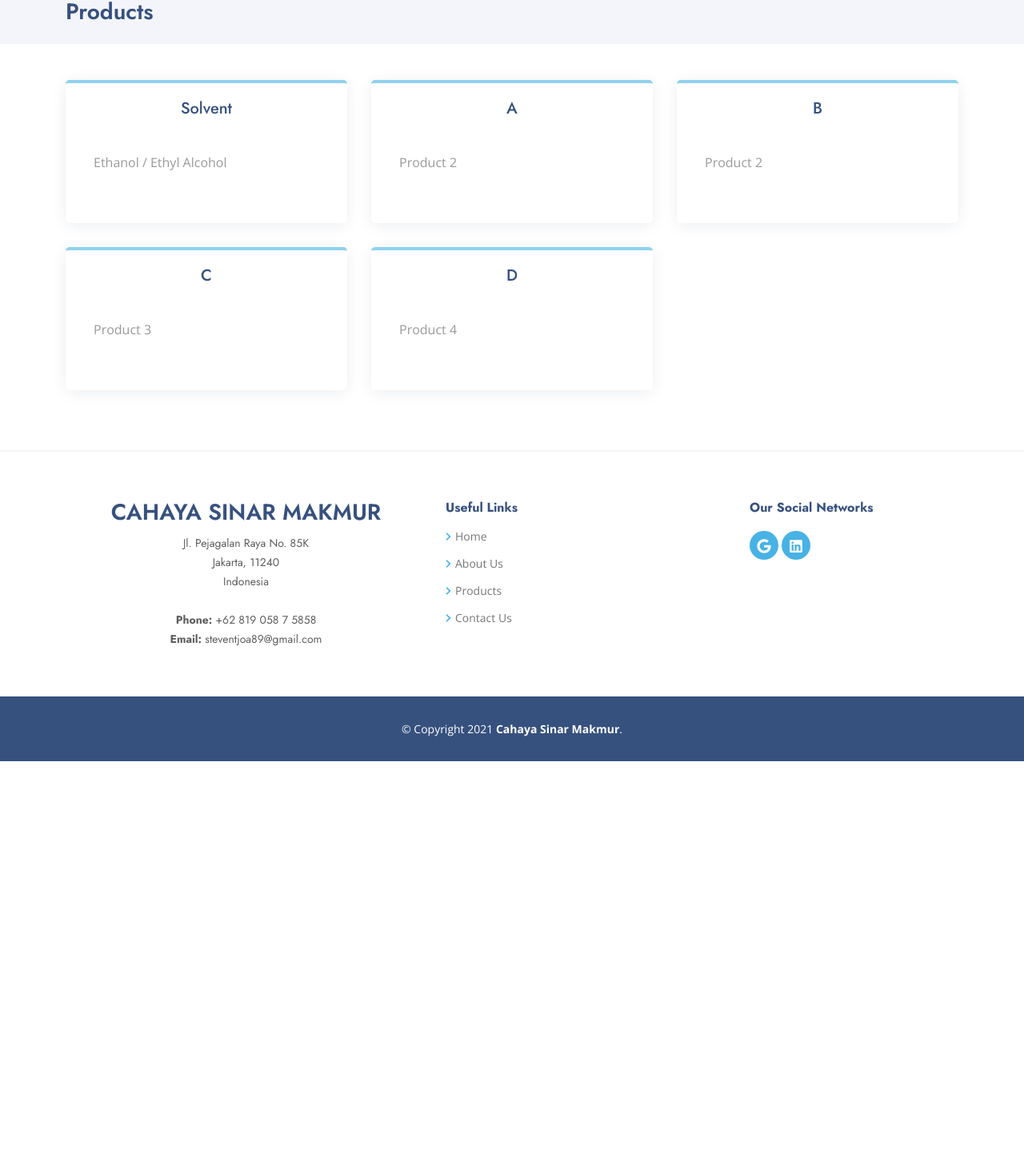
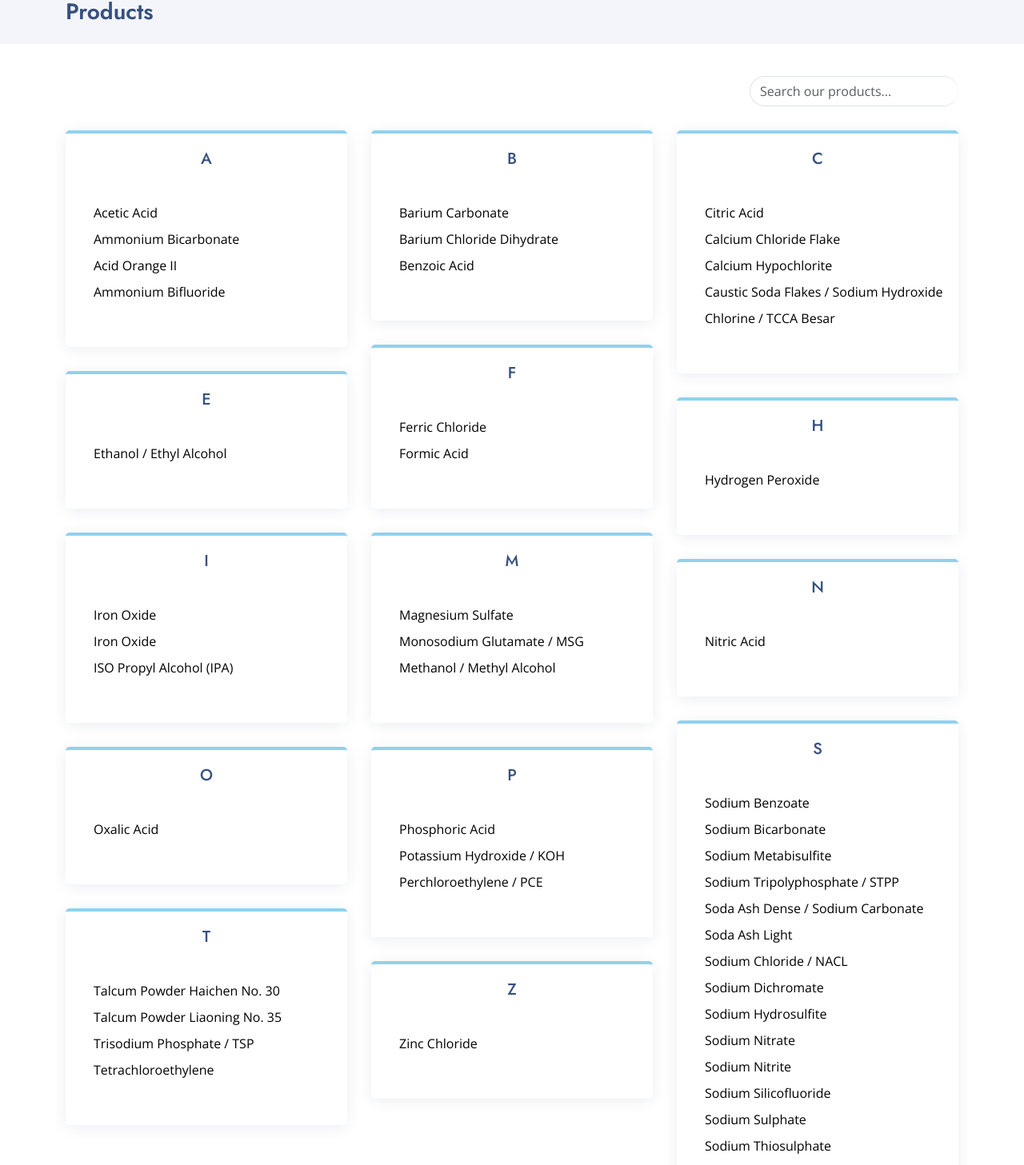
Before and after one commit to steventjoa89/cahaya-sinar-makmur, a React (Create React App) app: page /products in a window 1280 px wide. Shown: the part 120-1577 px from the top of the page at 80% size. Before the commit the page ends 1072 px from the top, so only its background shows below. Built offline with nearby package versions, Linux system fonts and the light colour scheme.

Commit message:
Product page done.

```diff
--- a/src/App.js
+++ b/src/App.js
@@ -3,7 +3,6 @@ import { Route, Routes } from "react-router-dom";
 import HomePage from "./pages/Home";
 import AboutUsPage from "./pages/AboutUs";
 import ProductPage from "./pages/Product";
-import ProductDetailsPage from "./pages/ProductDetails";
 import ContactUsPage from "./pages/ContactUs";
 import ScrollToTopOnRedirect from "./utils/scrollToTopOnRedirect";
 
@@ -15,7 +14,7 @@ function App() {
         <Route path="/" element={<HomePage />} exact />
         <Route path="/about-us" element={<AboutUsPage />} />
         <Route path="/products" element={<ProductPage />} />
-        <Route path="/products/:id" element={<ProductDetailsPage />} />
+        {/* <Route path="/products/:id" element={<ProductDetailsPage />} /> */}
         <Route path="/contact-us" element={<ContactUsPage />} />
       </Routes>
     </div>
--- a/src/data/data.js
+++ b/src/data/data.js
@@ -7,9 +7,9 @@ export const COMPANY_EMAIL = "steventjoa89@gmail.com";
 
 export const MENU_NAV = [
   { name: "Home", link: "/" },
-  { name: "About Us", menuName: 'about', link: "/about-us" },
-  { name: "Products", menuName: 'product', link: "/products" },
-  { name: "Contact Us", menuName: 'contact', link: "/contact-us" },
+  { name: "About Us", menuName: "about", link: "/about-us" },
+  { name: "Products", menuName: "product", link: "/products" },
+  { name: "Contact Us", menuName: "contact", link: "/contact-us" },
 ];
 
 export const PRODUCT_CATEGORIES = [
@@ -41,27 +41,81 @@ export const PRODUCT_CATEGORIES = [
 ];
 
 export const PRODUCTS = [
+  { id: 1, name: "Acetic Acid", origin: "Indonesia", weight: 25 },
+  { id: 2, name: "Ammonium Bicarbonate", origin: "China", weight: 25 },
+  { id: 3, name: "Citric Acid", origin: "China", weight: 25 },
+  { id: 4, name: "Magnesium Sulfate", origin: "China", weight: 25 },
+  { id: 5, name: "Monosodium Glutamate / MSG", origin: "China", weight: 25 },
+  { id: 6, name: "Sodium Benzoate", origin: "China", weight: 25 },
+  { id: 7, name: "Sodium Bicarbonate", origin: "China", weight: 25 },
+  { id: 8, name: "Sodium Metabisulfite", origin: "China", weight: 25 },
   {
-    id: 1,
-    name: "Ethanol / Ethyl Alcohol",
-    category: ["solvent"],
-    package: "Drum",
-    weight: 200,
-    description: "This is ethanol description.",
+    id: 9,
+    name: "Sodium Tripolyphosphate / STPP",
+    origin: "China",
+    weight: 25,
+  },
+  { id: 10, name: "Acid Orange II", origin: "China", weight: 25 },
+  { id: 11, name: "Ammonium Bifluoride", origin: "China", weight: 25 },
+  { id: 12, name: "Barium Carbonate", origin: "China", weight: 25 },
+  { id: 13, name: "Barium Chloride Dihydrate", origin: "China", weight: 25 },
+  { id: 14, name: "Benzoic Acid", origin: "USA", weight: 25 },
+  { id: 15, name: "Calcium Chloride Flake", origin: "China", weight: 25 },
+  {
+    id: 16,
+    name: "Calcium Hypochlorite",
+    origin: "Indonesia",
+    weight: 15,
   },
   {
-    id: 2,
-    name: "Product 2",
-    category: ["a", "b"],
+    id: 17,
+    name: "Caustic Soda Flakes / Sodium Hydroxide",
+    origin: "China",
+    weight: 25,
   },
+  { id: 18, name: "Chlorine / TCCA Besar", origin: "Indonesia", weight: 15 },
+  { id: 19, name: "Ferric Chloride", origin: "China", weight: 50 },
+  { id: 20, name: "Formic Acid", origin: "China", weight: 25 },
+  { id: 21, name: "Hydrogen Peroxide", origin: "Korea", weight: 30 },
+  { id: 22, name: "Iron Oxide", origin: "China", weight: 25 },
+  { id: 23, name: "Iron Oxide", origin: "China", weight: 25 },
+  { id: 24, name: "Nitric Acid", origin: "Korea", weight: 35 },
+  { id: 25, name: "Oxalic Acid", origin: "China", weight: 25 },
+  { id: 26, name: "Phosphoric Acid", origin: "China", weight: 35 },
+  { id: 27, name: "Potassium Hydroxide / KOH", origin: "France", weight: 25 },
   {
-    id: 3,
-    name: "Product 3",
-    category: ["c"],
+    id: 28,
+    name: "Soda Ash Dense / Sodium Carbonate",
+    origin: "China",
+    weight: 50,
   },
+  { id: 29, name: "Soda Ash Light", origin: "China", weight: 40 },
+  { id: 30, name: "Sodium Chloride / NACL", origin: "China", weight: 25 },
+  { id: 31, name: "Sodium Dichromate", origin: "China", weight: 25 },
+  { id: 32, name: "Sodium Hydrosulfite", origin: "China", weight: 50 },
+  { id: 33, name: "Sodium Nitrate", origin: "Taiwan", weight: 25 },
+  { id: 34, name: "Sodium Nitrite", origin: "China", weight: 25 },
+  { id: 35, name: "Sodium Silicofluoride", origin: "China", weight: 25 },
+  { id: 36, name: "Sodium Sulphate", origin: "China", weight: 50 },
+  { id: 37, name: "Sodium Thiosulphate", origin: "China", weight: 25 },
   {
-    id: 4,
-    name: "Product 4",
-    category: ["d"],
+    id: 38,
+    name: "Sodium Tripolyphosphate / STPP",
+    origin: "China",
+    weight: 25,
   },
+  { id: 39, name: "Talcum Powder Haichen No. 30", origin: "China", weight: 25 },
+  {
+    id: 40,
+    name: "Talcum Powder Liaoning No. 35",
+    origin: "China",
+    weight: 25,
+  },
+  { id: 41, name: "Trisodium Phosphate / TSP", origin: "China", weight: 25 },
+  { id: 42, name: "Zinc Chloride", origin: "China", weight: 25 },
+  { id: 43, name: "Ethanol / Ethyl Alcohol", origin: "China", weight: 200 },
+  { id: 44, name: "Methanol / Methyl Alcohol", origin: "China", weight: 160 },
+  { id: 45, name: "ISO Propyl Alcohol (IPA)", origin: "China", weight: 300 },
+  { id: 46, name: "Perchloroethylene / PCE", origin: "China", weight: 160 },
+  { id: 47, name: "Tetrachloroethylene", origin: "China", weight: 300 },
 ];
--- a/src/index.css
+++ b/src/index.css
@@ -1288,8 +1288,16 @@ section {
   line-height: 20px;
 }
 
+.product ul .product-name {
+  padding: 20px 0;
+  list-style: none;
+  color: #000;
+  text-align: left;
+  line-height: 20px;
+}
+
 .product ul li {
-  padding: 10px 0 10px 30px;
+  padding: 10px 0 3px 30px;
   position: relative;
 }
 
--- a/src/pages/Product/index.js
+++ b/src/pages/Product/index.js
@@ -1,16 +1,16 @@
-import React from "react";
+import React, { useState } from "react";
 import HeaderStatic from "../../components/Header/HeaderStatic";
 import Footer from "../../components/Footer/Footer";
 import BackToTop from "../../components/BackToTop";
 import BreadCrumb from "../../components/BreadCrumb";
 import Masonry from "react-masonry-css";
 import {
-  getProductsByCategory,
-  getUniqueCategoriesFromProductsArr,
+  getProductsByFirstLetter,
+  getproductsFirstLetterFromProductsArr,
   toProperCase,
 } from "../../utils/stringUtil";
 import { PRODUCTS } from "../../data/data";
-import { Link } from "react-router-dom";
+import { FaTimes } from "react-icons/fa";
 
 function ProductPage() {
   const breakpointColumnsObj = {
@@ -20,7 +20,17 @@ function ProductPage() {
     500: 1,
   };
 
-  const uniqueProductCategories = getUniqueCategoriesFromProductsArr(PRODUCTS);
+  const [searchText, setSearchText] = useState("");
+
+  // Products and Filtered Products
+  const filteredProducts =
+    searchText.trim() !== ""
+      ? PRODUCTS.filter((product) =>
+          product.name.toLowerCase().includes(searchText.toLowerCase())
+        )
+      : PRODUCTS;
+  const productsFirstLetter =
+    getproductsFirstLetterFromProductsArr(filteredProducts);
 
   return (
     <>
@@ -28,24 +38,50 @@ function ProductPage() {
       <main id="main" style={{ borderBottom: "2px solid #f3f5fa" }}>
         <BreadCrumb breadCrumbPath={["Products"]} />
 
-        <section id="product" className="product">
+        <section id="product" className="product" style={{ paddingTop: 0 }}>
+          <div
+            className="container"
+            data-aos="fade-up"
+            style={{ paddingBottom: 30 }}
+          >
+            <div className="row justify-content-end">
+              <div className="col-lg-3">
+                <div className="input-group">
+                  <input
+                    className="form-control border-end-0 border rounded-pill"
+                    value={searchText}
+                    onChange={(event) => setSearchText(event.target.value)}
+                    placeholder="Search our products..."
+                  />
+                  {searchText && (
+                    <button
+                      type="button"
+                      className="btn border-0 rounded-pill"
+                      style={{ marginLeft: "-40px", zIndex: 100 }}
+                      onClick={() => setSearchText('')}
+                    >
+                      <FaTimes />
+                    </button>
+                  )}
+                </div>
+              </div>
+            </div>
+          </div>
           <div className="container" data-aos="fade-up">
             <Masonry
               breakpointCols={breakpointColumnsObj}
               className="my-masonry-grid"
               columnClassName="my-masonry-grid_column"
             >
-              {uniqueProductCategories.map((category, i) => (
-                <div key={i} className="mt-4 mt-lg-0" data-aos="fade-up">
+              {productsFirstLetter.map((letter, i) => (
+                <div key={i} className="mt-4 mt-lg-0">
                   <div className="box featured">
-                    <h3>{toProperCase(category)}</h3>
+                    <h3>{toProperCase(letter)}</h3>
                     <ul>
-                      {getProductsByCategory(PRODUCTS, category).map(
+                      {getProductsByFirstLetter(filteredProducts, letter).map(
                         (product, j) => (
                           <li key={j}>
-                            <Link to={`/products/${product.id}`}>
-                              {product.name}
-                            </Link>
+                            <span className="product-name">{product.name}</span>
                           </li>
                         )
                       )}
--- a/src/pages/ProductDetails/index.js
+++ /dev/null
@@ -1,22 +0,0 @@
-import React from "react";
-import HeaderStatic from "../../components/Header/HeaderStatic";
-import Footer from "../../components/Footer/Footer";
-import BackToTop from "../../components/BackToTop";
-import BreadCrumb from "../../components/BreadCrumb";
-
-function ProductDetailsPage() {
-  return (
-    <>
-      <HeaderStatic activeMenu="product" />
-      <main id="main" style={{ borderBottom: "2px solid #f3f5fa" }}>
-        {/* TODO: NESTED BREADCRUMB */}
-        <BreadCrumb breadCrumbPath={["Product", "Product-1"]} />
-      </main>
-
-      <Footer />
-      <BackToTop />
-    </>
-  );
-}
-
-export default ProductDetailsPage;
--- a/src/utils/stringUtil.js
+++ b/src/utils/stringUtil.js
@@ -6,6 +6,15 @@ export const getUniqueCategoriesFromProductsArr = (products) => {
   return [...new Set(allCategories)];
 };
 
+export const getproductsFirstLetterFromProductsArr = (products) =>
+  [...new Set(products.map((product) => product.name.charAt(0)))].sort();
+
 export const getProductsByCategory = (products, category) => {
-  return products.filter(product => product.category.includes(category));
+  return products.filter((product) => product.category.includes(category));
 };
+
+export const getProductsByFirstLetter = (products, letter) => {
+  return products.filter(
+    (product) => product.name.charAt(0).toLowerCase() === letter.toLowerCase()
+  );
+};
```
